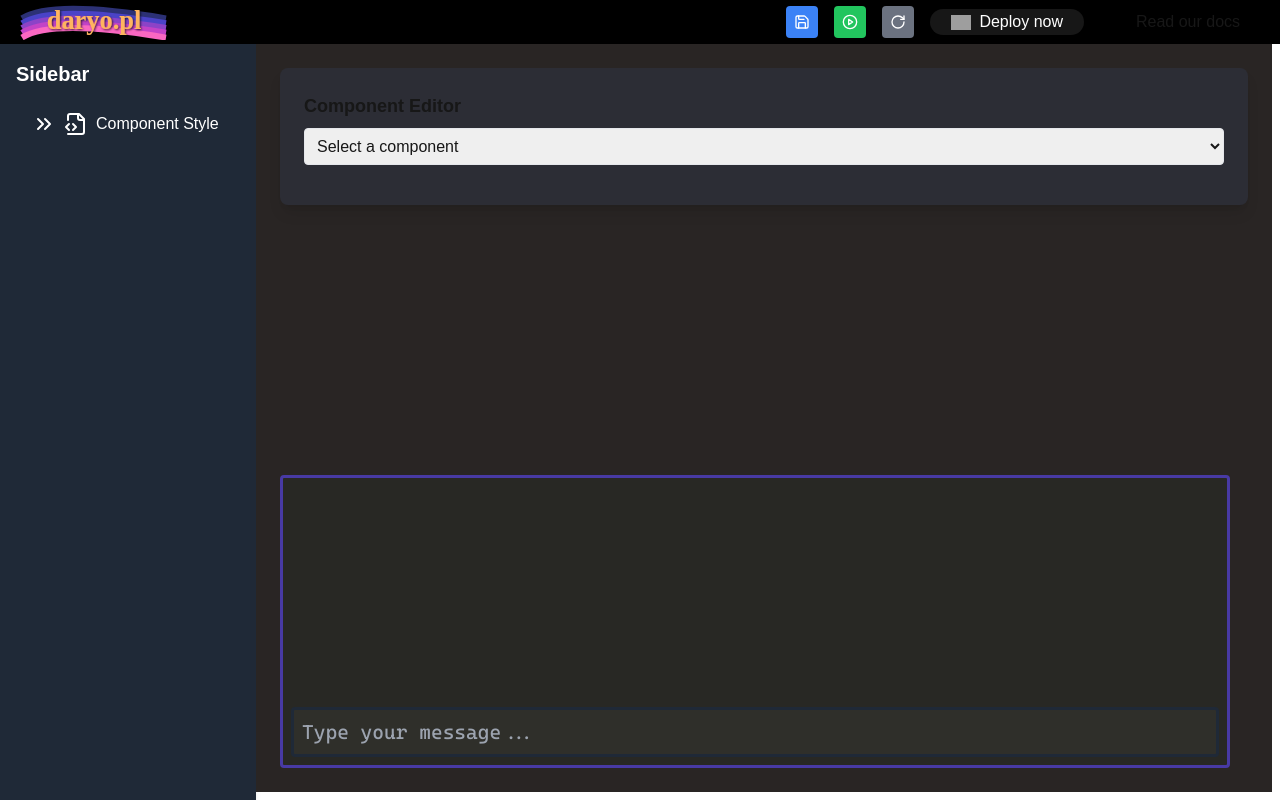
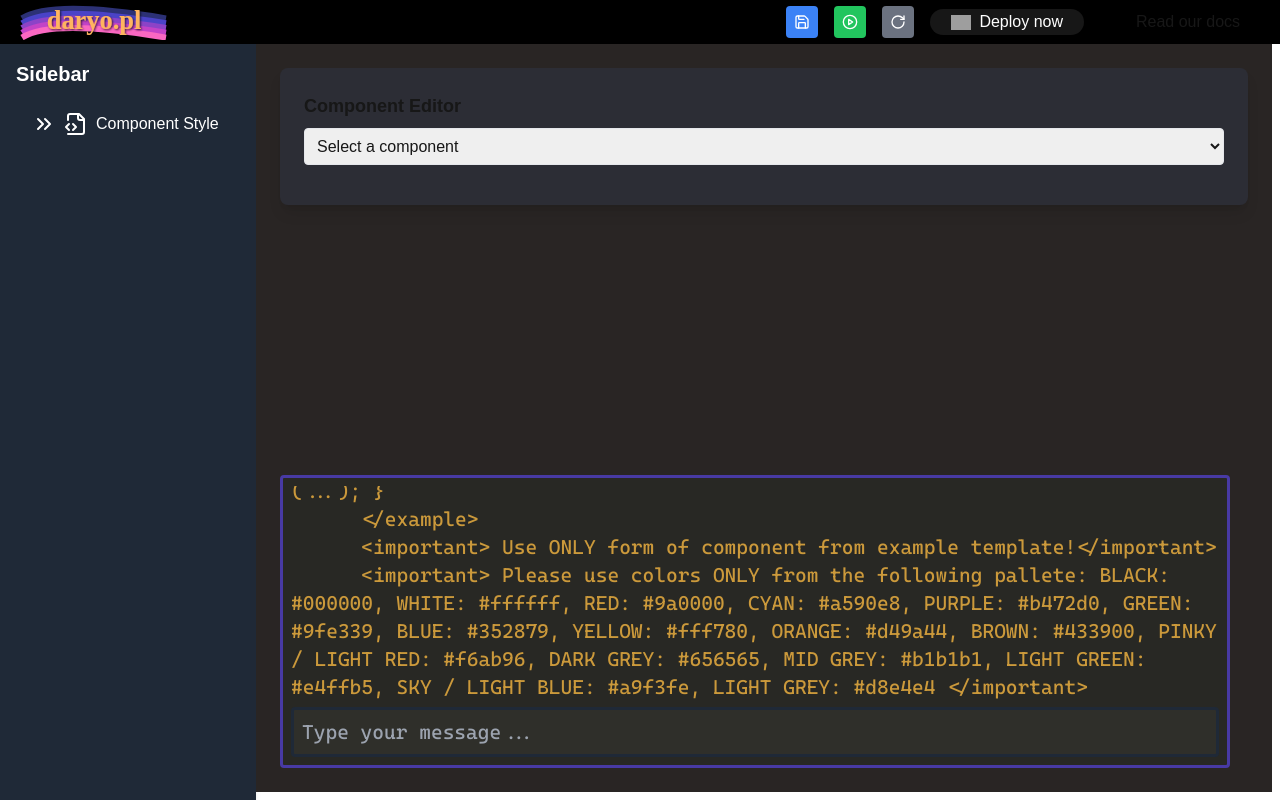
Before and after one commit to damiik/next03, a Next.js app: page / in a window 1280 px wide. Built offline with nearby package versions, Linux system fonts and the light colour scheme; grey boxes are pictures that could not be loaded.

Commit message:
system prompt aded, colors object changed

```diff
--- a/app/components/Sidebar.tsx
+++ b/app/components/Sidebar.tsx
@@ -1,7 +1,7 @@
 'use client';
 
 import React, { useState } from 'react';
-import { ChevronsRight, CornerRightDown, ChevronDown, Palette, FileCode2, Wrench } from 'lucide-react';
+import { ChevronsRight, CornerRightDown, Palette, FileCode2, Wrench } from 'lucide-react';
 import { colors } from './colors';
 
 const Sidebar: React.FC = () => {
@@ -67,13 +67,13 @@ const Sidebar: React.FC = () => {
 
               </button>
               <ul className={`ml-4 ${expandedNodes.background ? '' : 'hidden'}`}>
-                {Object.entries(colors).map(([color, name], index) => (
-                  <li key={color}>
+                {colors.map((color, index) => (
+                  <li key={color.name}>
                     <button
-                      className={`bg-[${color}] px-4 py-0 rounded-md hover:bg-red-400 text-[${(Object.entries(colors)[(15-index)][0])}]`}
+                      className={`bg-[${color.value}] px-4 py-0 rounded-md hover:bg-red-400 text-[${colors[(15-index)].value}]`}
                       onClick={() => copyToClipboard("[" + color + "]")}
                     >
-                      {name}
+                      {color.name}
                     </button>
                   </li>
                 ))}
--- a/app/components/colors.ts
+++ b/app/components/colors.ts
@@ -1,18 +1,18 @@
-export const colors = {
-  '#000000': 'BLACK',
-  '#ffffff': 'WHITE',
-  '#9a0000': 'RED',
-  '#a590e8': 'CYAN',
-  '#b472d0': 'PURPLE',
-  '#9fe339': 'GREEN',
-  '#352879': 'BLUE',
-  '#fff780': 'YELLOW',
-  '#d49a44': 'ORANGE',
-  '#433900': 'BROWN',
-  '#f6ab96': 'PINKY / LIGHT RED',
-  '#656565': 'DARK GREY',
-  '#b1b1b1': 'MID GREY',
-  '#e4ffb5': 'LIGHT GREEN',
-  '#a9f3fe': 'SKY / LIGHT BLUE',
-  '#d8e4e4': 'LIGHT GREY',
-};
+export const colors = [
+  { name: "BLACK", value: "#000000" },
+  { name: "WHITE", value: "#ffffff" },
+  { name: "RED", value: "#9a0000" },
+  { name: "CYAN", value: "#a590e8" },
+  { name: "PURPLE", value: "#b472d0" },
+  { name: "GREEN", value: "#9fe339" },
+  { name: "BLUE", value: "#352879" },
+  { name: "YELLOW", value: "#fff780" },
+  { name: "ORANGE", value: "#d49a44" },
+  { name: "BROWN", value: "#433900" },
+  { name: "PINKY / LIGHT RED", value: "#f6ab96" },
+  { name: "DARK GREY", value: "#656565" },
+  { name: "MID GREY", value: "#b1b1b1" },
+  { name: "LIGHT GREEN", value: "#e4ffb5" },
+  { name: "SKY / LIGHT BLUE", value: "#a9f3fe" },
+  { name: "LIGHT GREY", value: "#d8e4e4" },
+];
--- a/app/page.tsx
+++ b/app/page.tsx
@@ -4,6 +4,7 @@ import { useState, useRef, useEffect } from 'react';
 import OpenAI from 'openai';
 // import UserSpace from './components/UserSpace';
 import ComponentVisualizer from './components/ComponentVisualizer';
+import { colors } from './components/colors';
 
 // Initialize OpenAI client with empty API key since we're using a proxy
 const client = new OpenAI({
@@ -16,10 +17,24 @@ type Message = {
   role: 'user' | 'assistant' | 'system';
   content: string;
 };
-
+ /* ${JSON.stringify(colors)}*/
 export default function Home() {
   const [userInput, setUserInput] = useState('');
-  const [chatHistory, setChatHistory] = useState<Message[]>([]);
+  const [chatHistory, setChatHistory] = useState<Message[]>([{
+    role: "system",
+    content:
+     `You are a helpful, kind and very compentent assistant.
+      ## Respond by creating React component with Tailwind styling.
+       - Don't add any imports ststements.
+       - Don't add export statement.
+       - Don't use any hooks.
+       - Add constans ONLY inside of component function.
+      <example>
+        function ComponentToRender() { const someConstArray = [...]; return (...); }
+      </example>
+      <important> Use ONLY form of component from example template!</important>
+      <important> Please use colors ONLY from the following pallete: ${ colors.map (color  => color.name + ": " + color.value).join(", ") } </important>
+    `}]);
   const [isLoading, setIsLoading] = useState(false);
   const textareaRef = useRef<HTMLTextAreaElement>(null);
 
@@ -40,9 +55,14 @@ export default function Home() {
       setUserInput('');
 
       const response = await client.chat.completions.create({
-        //model: "local/nvidia/nemotron-4-340b-instruct",
-        model: "local/mistral/mistral-large-latest",
-        messages: newHistory
+        // model: "local/nvidia/llama-3.1-nemotron-70b-instruct",
+        model: "local/nvidia/nemotron-4-340b-instruct",
+        // model: "local/mistral/mistral-large-latest",
+        messages: newHistory,
+        // temperature:0.5,
+        // top_p:1,
+        // max_tokens:1024,
+        // stream:true
       });
 
       const assistantResponse = response.choices[0].message.content;
```
